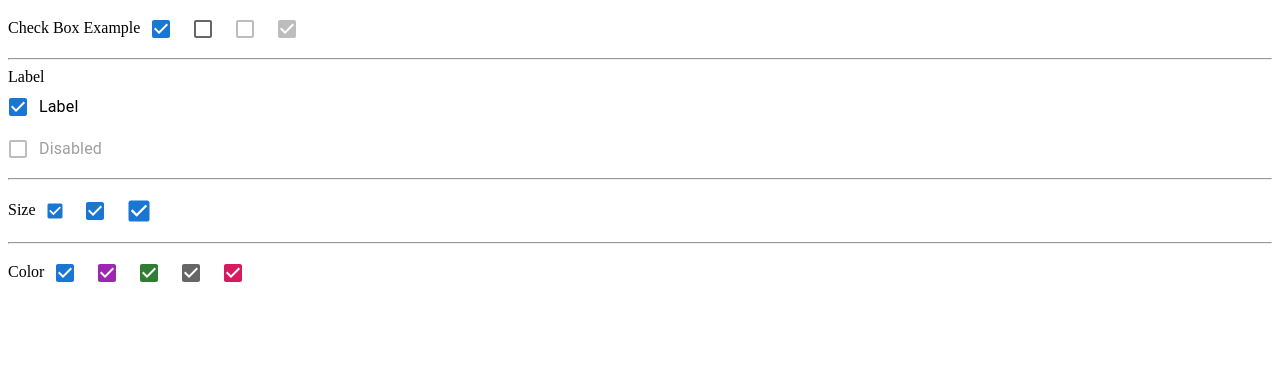
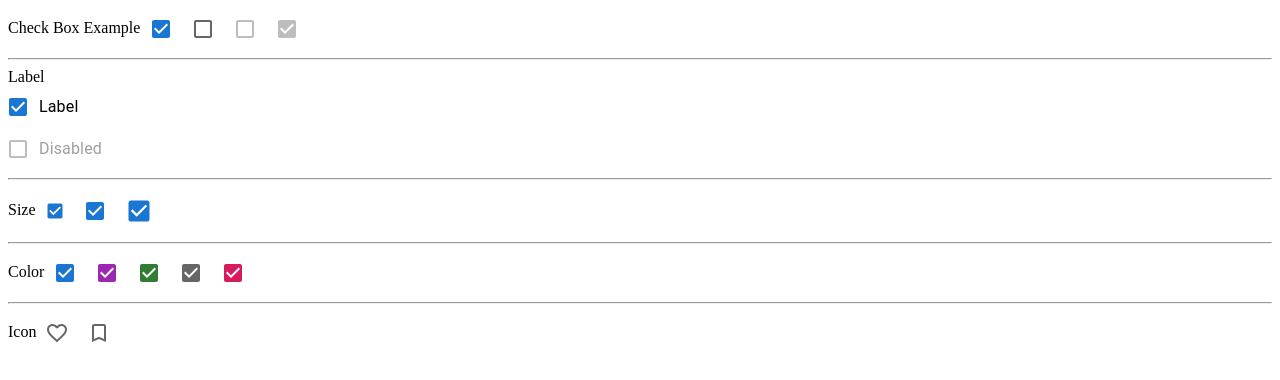
Before and after one commit to iampooran/materialui, a React (Create React App) app: page / in a window 1280 px wide. Shown: the top 380 px of the page. Built offline with nearby package versions, Linux system fonts and the light colour scheme.

Commit message:
Changes Made

```diff
--- a/src/components/CheckBoxExample.jsx
+++ b/src/components/CheckBoxExample.jsx
@@ -1,6 +1,9 @@
+import { Favorite, FavoriteBorder } from "@mui/icons-material";
 import { Checkbox, FormControlLabel, FormGroup } from "@mui/material";
 import { pink } from "@mui/material/colors";
 import React from "react";
+import BookmarkBorderIcon from "@mui/icons-material/BookmarkBorder";
+import BookmarkIcon from "@mui/icons-material/Bookmark";
 
 const label = { inputProps: { "aria-label": "Checkbox demo" } };
 
@@ -55,6 +58,20 @@ const CheckBoxExample = () => {
           }}
         />
       </div>
+      <hr />
+      <div>
+        Icon
+        <Checkbox
+          {...label}
+          icon={<FavoriteBorder />}
+          checkedIcon={<Favorite />}
+        />
+        <Checkbox
+          {...label}
+          icon={<BookmarkBorderIcon />}
+          checkedIcon={<BookmarkIcon />}
+        />
+      </div>
     </div>
   );
 };
```
